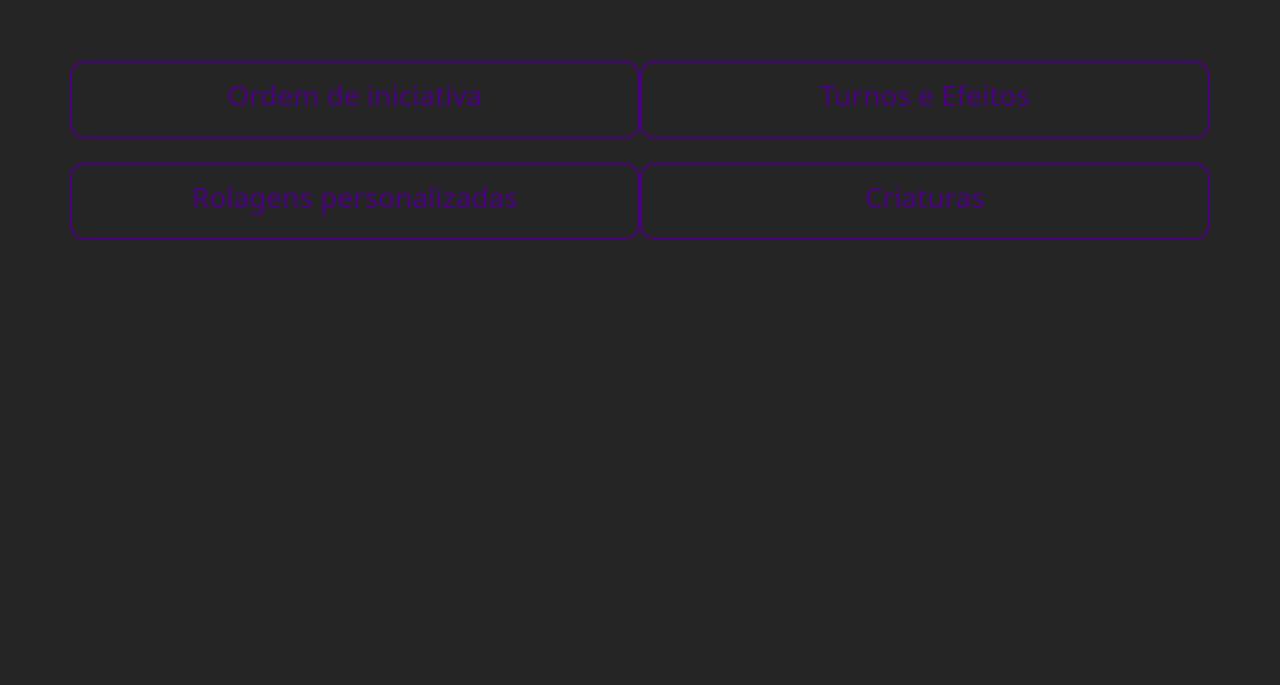
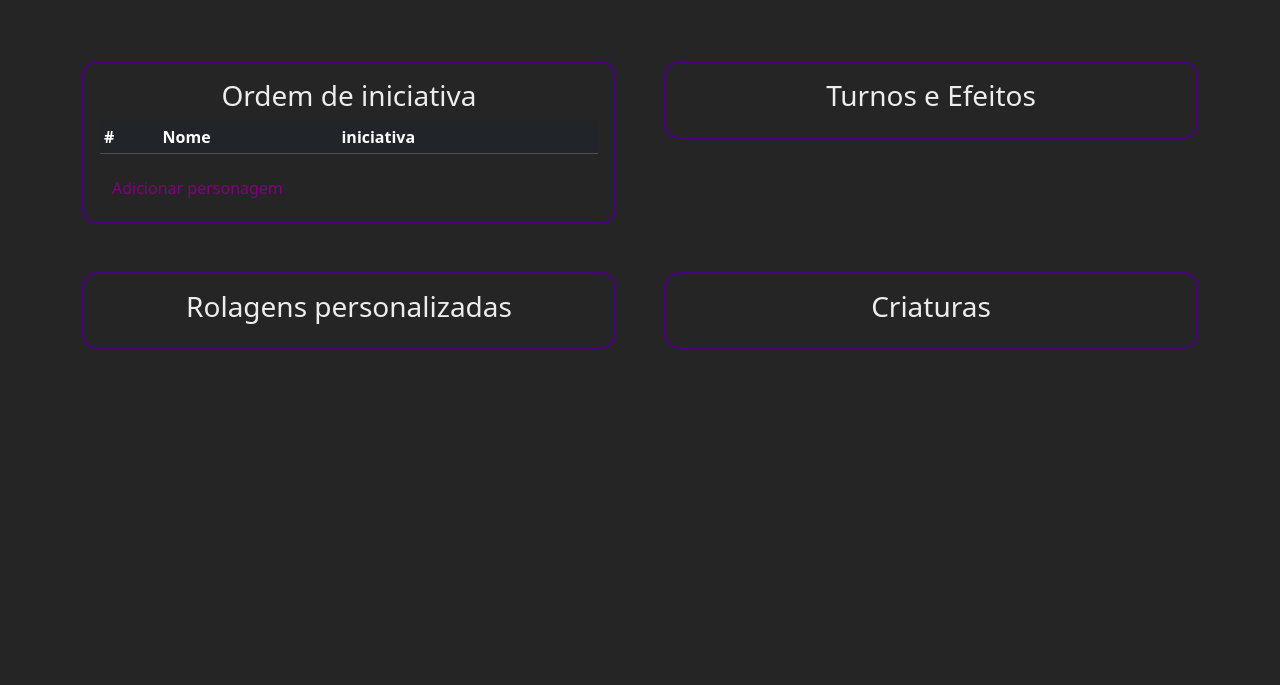
Before and after one commit to AHChaves/rpg-things-and-things, a website: page index.html in a window 1280 px wide. Shown: the part 115-800 px from the top of the page. Drawn offline with nearby package versions, Linux system fonts and the light colour scheme.

Commit message:
ordem de iniciativa v1.0

```diff
--- a/index.html
+++ b/index.html
@@ -14,23 +14,51 @@
     </div>
 
     <div class="container mt-4">
-        <div class="row gy-4">
+        <div class="row gx-5 gy-5">
             <div class="col-6">
-                <h3>Ordem de iniciativa</h3>
+                <div class="col-12 quadrado">
+                    <h3>Ordem de iniciativa</h3>
+
+                    <div class="table-responsive-md ">
+                        <table id="tabela" class="table table-sm table-dark">
+                            <thead>
+                                <tr>
+                                    <th>#</th>
+                                    <th>Nome</th>
+                                    <th>iniciativa</th>
+                                </tr>
+                            </thead>
+                            <tbody>
+
+                            </tbody>
+                        </table>
+
+                        <button type="button" class="btn" onclick="addRow()">Adicionar personagem</button>
+
+                    </div>
+
+                </div>
             </div>
             <div class="col-6 ">
-                <h3>Turnos e Efeitos</h3>
+                <div class="col-12 quadrado">
+                    <h3>Turnos e Efeitos</h3>
+                </div>
             </div>
             <div class="col-6">
-                <h3>Rolagens personalizadas</h3>
+                <div class="col-12 quadrado">
+                    <h3>Rolagens personalizadas</h3>
+                </div>
             </div>
             <div class="col-6 ">
-                <h3>Criaturas</h3>
+                <div class="col-12 quadrado">
+                    <h3>Criaturas</h3>
+                </div>
             </div>
 
         </div>
     </div>
 
     <script src="node_modules/bootstrap/dist/js/bootstrap.bundle.js"></script>
+    <script src="table.js"></script>
 </body>
 </html>
--- a/style.css
+++ b/style.css
@@ -4,7 +4,7 @@ body{
 }
 
 h1, h3{
-    color: indigo;
+    color: #ffffffea;
     text-align: center;
 }
 
@@ -12,8 +12,18 @@ p{
     color: #fff;
 }
 
+.btn{
+    color: purple;
+    border: 0;
+    transition: 0.3s;
+}
 
-[class*= "col"]{
+.btn:hover{
+    color: purple;
+    transform: scale(1.05);
+}
+
+[class*= "quadrado"]{
     padding: 1rem;
     background-color: rgb(37, 37, 37);
     border: 2px solid indigo;
--- /dev/null
+++ b/table.js
@@ -0,0 +1,19 @@
+var tableObj = document.getElementById("tabela");
+var cellCounts = tableObj.rows[0].cells.length;
+
+function addRow(){
+    var newRow = tableObj.insertRow(rowLength);
+    var rowLength =  tableObj.rows.length;
+
+    for(var i=0; i < cellCounts; i++){
+        var newCell = newRow.insertCell(i);
+        newRow.cells[0].innerHTML = rowLength - 1;
+
+        if(i != 0){
+            newCell.setAttribute("contenteditable", "true");
+        }
+
+
+
+    }
+}
```
